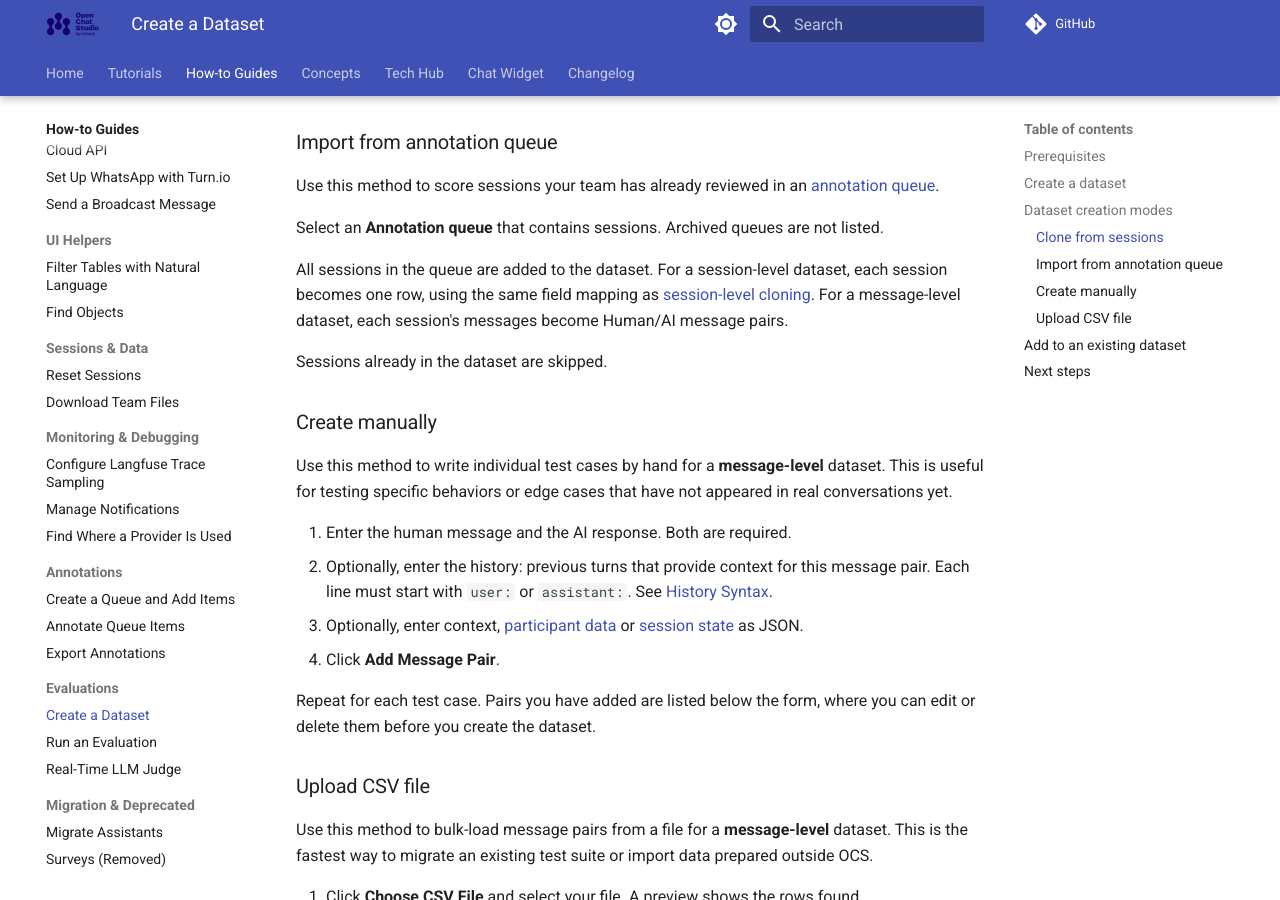
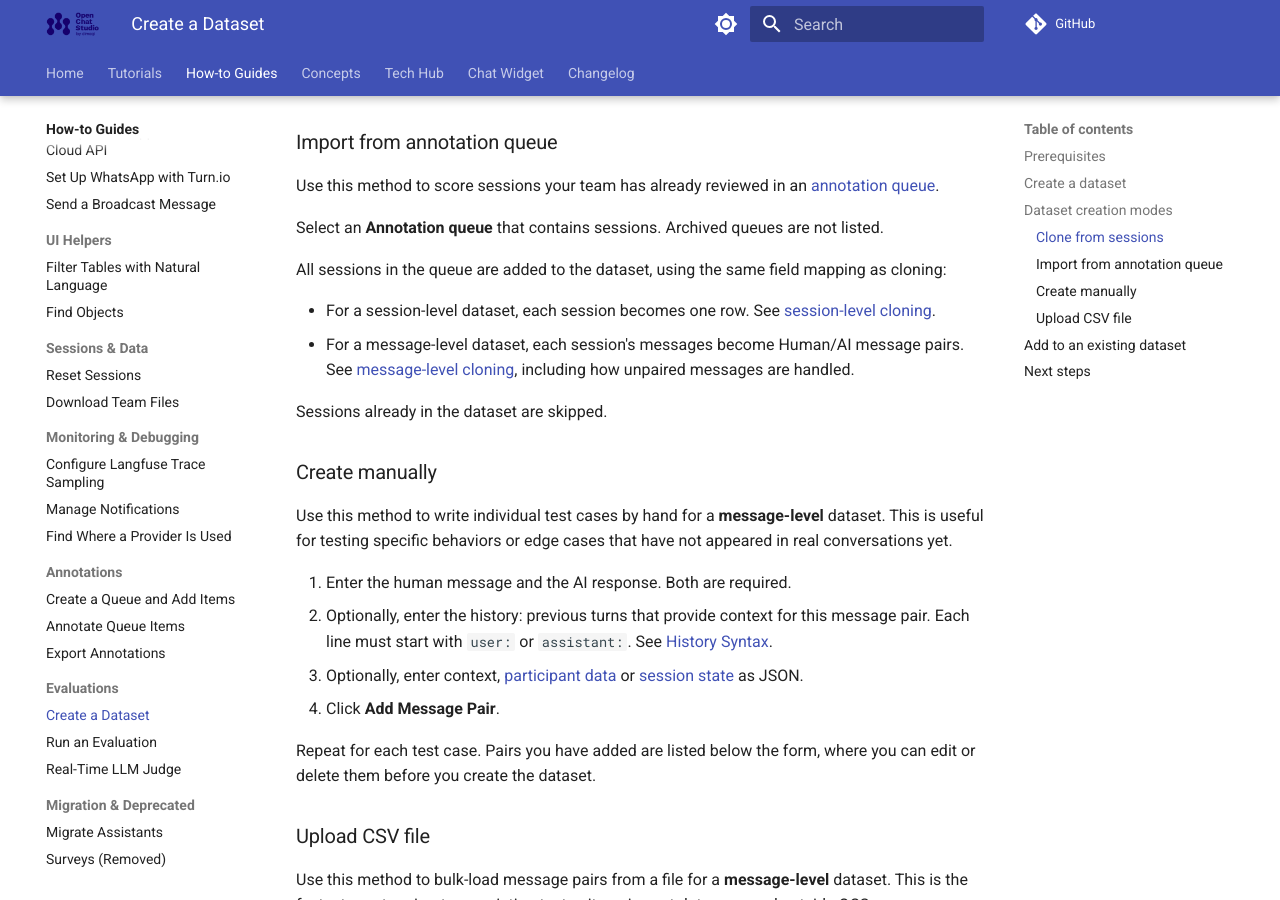
Before and after one commit to dimagi/open-chat-studio-docs, an MkDocs documentation site: the page built from docs/how-to/evaluations/create-a-dataset.md, in a window 1280 px wide and 900 px high, scrolled down 1716 px. Built offline with MkDocs 1.6.1 and Material for MkDocs 9.7.7, drawn with Linux system fonts in a browser that asks for light colours; a script that is not in the unit is left out; comment, search, counter and statistics services are not loaded.

Commit message:
Review Fix: Message-level queue import uses the same task as message-level cloning, so it now links to the existing message-level mapping.

```diff
--- a/docs/how-to/evaluations/create-a-dataset.md
+++ b/docs/how-to/evaluations/create-a-dataset.md
@@ -63,7 +63,10 @@ Use this method to score sessions your team has already reviewed in an [annotati
 
 Select an **Annotation queue** that contains sessions. Archived queues are not listed.
 
-All sessions in the queue are added to the dataset. For a session-level dataset, each session becomes one row, using the same field mapping as [session-level cloning](../../tech-hub/evaluations/dataset-structure.md#session-level-datasets). For a message-level dataset, each session's messages become Human/AI message pairs.
+All sessions in the queue are added to the dataset, using the same field mapping as cloning:
+
+- For a session-level dataset, each session becomes one row. See [session-level cloning](../../tech-hub/evaluations/dataset-structure.md#session-level-datasets).
+- For a message-level dataset, each session's messages become Human/AI message pairs. See [message-level cloning](../../tech-hub/evaluations/dataset-structure.md#message-level-datasets), including how unpaired messages are handled.
 
 Sessions already in the dataset are skipped.
 
```
Also changed, not shown: docs/tech-hub/evaluations/dataset-structure.md (+3 -3 lines).
